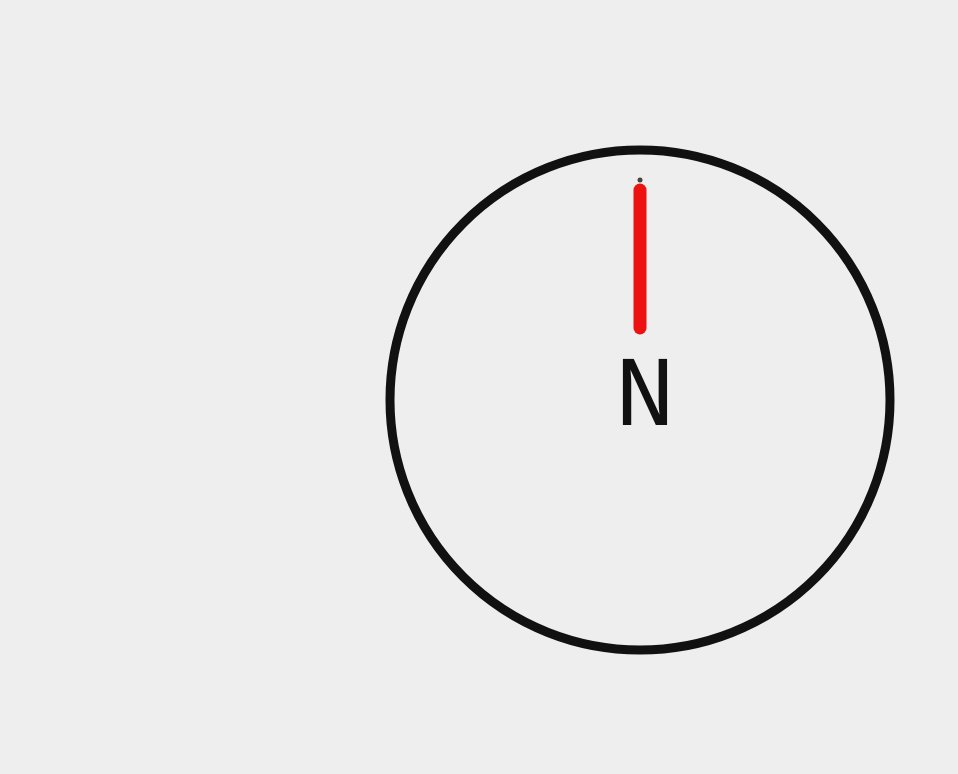
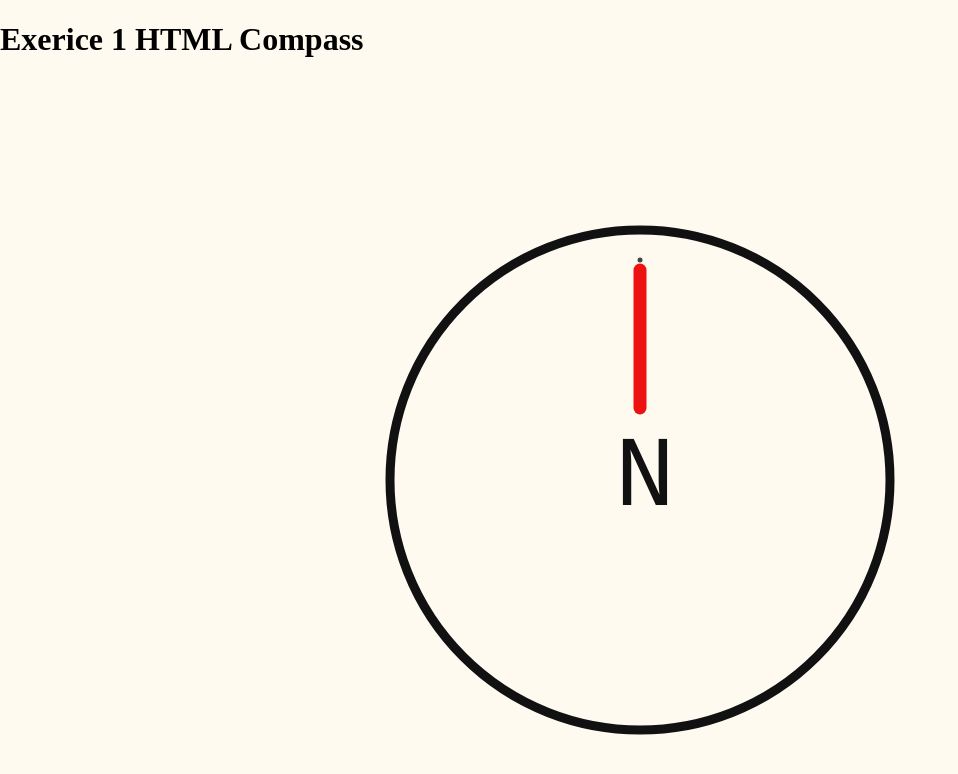
Before and after one commit to raoua-messai/raoua-messai.github.io, a plain HTML site: page mini-projet/MiniProjet.html in a window 1280 px wide. Shown: the whole page, without its empty margins (0-958 px from the left). Drawn offline with Linux system fonts and the light colour scheme.

Commit message:
update exo 2

```diff
--- a/mini-projet/MiniProjet.html
+++ b/mini-projet/MiniProjet.html
@@ -2,7 +2,7 @@
 <html>
 	<head>
 		<meta charset="utf-8">
-		<title>Exercice 2</title>
+		<title>Exercice 1</title>
 		<style>
 		html, body {
   width: 100%;
@@ -10,18 +10,18 @@
   margin: 0;
   padding: 0;
   overflow: hidden;
-  background-color: #eee;
+  background-color:floralwhite;
 }
 		</style>
 	</head>
 	<body>
-        <canvas id = "c"></canvas>
+        <h1>Exerice 1 HTML Compass</h1>
+        <canvas id = "canvas"></canvas>
         <script>
-            var c = document.getElementById("c");
+            var c = document.getElementById("canvas");
 var ctx = c.getContext("2d");
 var width = window.innerWidth,
   height = window.innerHeight;
-//need to figure out how to set the angle to the north angle
 var angle = 0,
   text = "N";
 
@@ -79,7 +79,4 @@ draw();
 window.addEventListener("deviceorientation", function(event) {
   angle = event.alpha;
 });
-// /*window.ondeviceorientationabsolute = function(event) {
-//   angle = event.alpha;
-// };*/
-//         </script>
+      </script>
```
